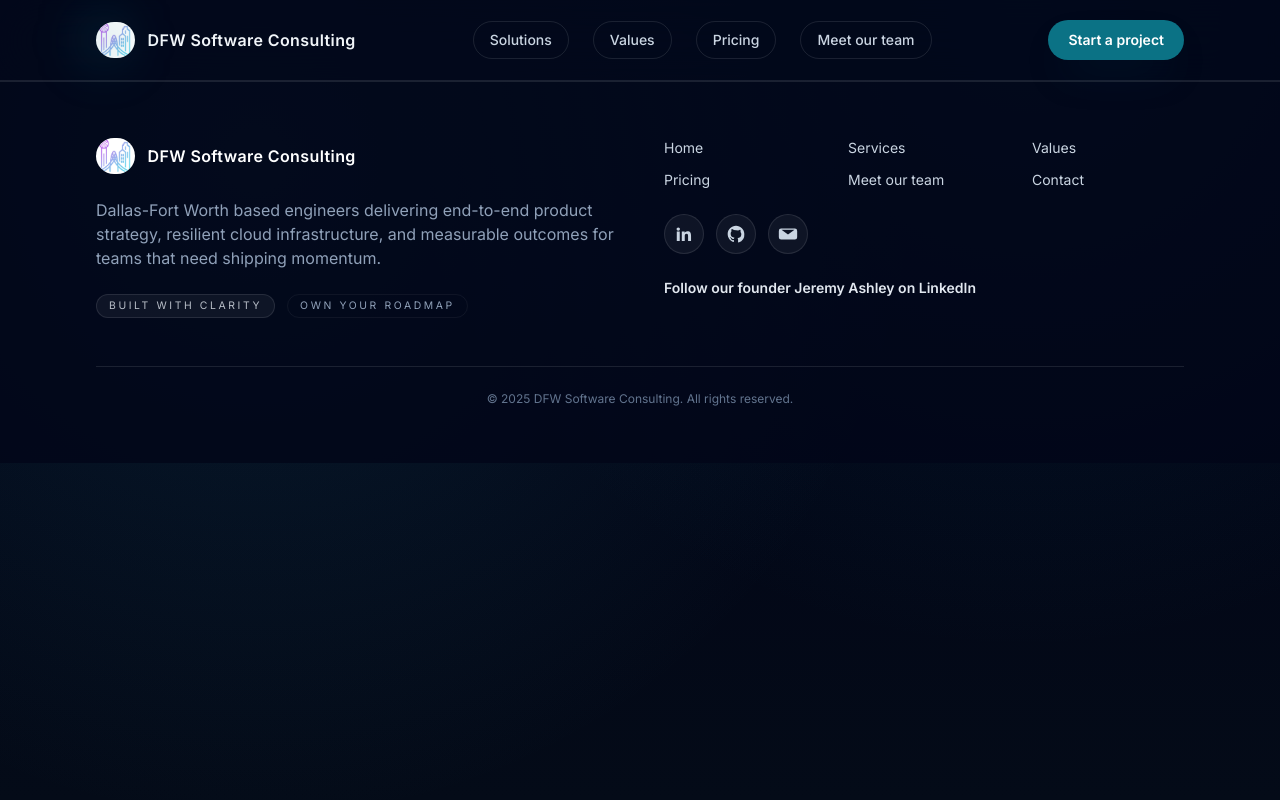
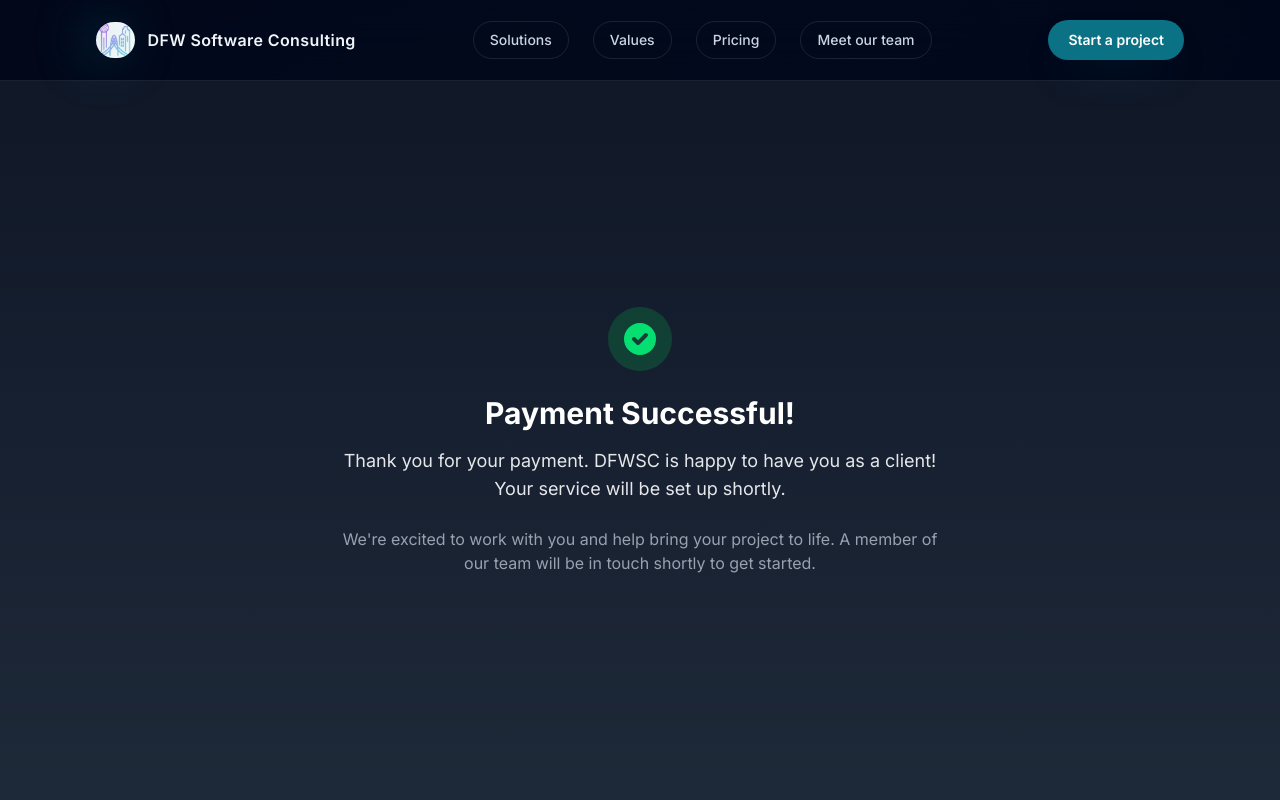
Before and after one commit to DFW-Software-Consulting/dfwsc2.0, a React (Vite) app in the folder front/: page /payment-success in a window 1280 px wide. Shown: the top 800 px of the page. Built offline with nearby package versions, Linux system fonts and the light colour scheme.

Commit message:
Add Payment Success page and route for successful payment confirmation

```diff
--- a/front/src/App.jsx
+++ b/front/src/App.jsx
@@ -6,6 +6,7 @@ import Home from './pages/Home.jsx'
 import Pricing from './pages/Pricing.jsx'
 import Team from './pages/Team.jsx'
 import OnboardClient from "./pages/OnboardClient";
+import PaymentSuccess from "./pages/PaymentSuccess";
 
 
 
@@ -20,6 +21,7 @@ export default function App() {
             <Route path="/pricing" element={<Pricing />} />
             <Route path="/team" element={<Team />} />
             <Route path="/onboard" element={<OnboardClient />} />
+            <Route path="/payment-success" element={<PaymentSuccess />} />
           </Routes>
         </main>
         <Footer />
--- /dev/null
+++ b/front/src/pages/PaymentSuccess.jsx
@@ -0,0 +1,26 @@
+import { useEffect } from 'react';
+
+export default function PaymentSuccess() {
+  useEffect(() => {
+    document.title = "Payment Successful - DFW Software Consulting";
+  }, []);
+
+  return (
+    <div className="min-h-[90vh] flex items-center justify-center bg-gradient-to-b from-gray-900 to-gray-800">
+      <div className="text-center max-w-2xl mx-auto px-6">
+        <div className="w-16 h-16 mx-auto mb-6 flex items-center justify-center rounded-full bg-green-500/20">
+          <svg xmlns="http://www.w3.org/2000/svg" className="h-10 w-10 text-green-400" viewBox="0 0 20 20" fill="currentColor">
+            <path fillRule="evenodd" d="M10 18a8 8 0 100-16 8 8 0 000 16zm3.707-9.293a1 1 0 00-1.414-1.414L9 10.586 7.707 9.293a1 1 0 00-1.414 1.414l2 2a1 1 0 001.414 0l4-4z" clipRule="evenodd" />
+          </svg>
+        </div>
+        <h1 className="text-3xl font-bold text-white mb-4">Payment Successful!</h1>
+        <p className="text-gray-200 text-lg mb-6">
+          Thank you for your payment. DFWSC is happy to have you as a client! Your service will be set up shortly.
+        </p>
+        <p className="text-gray-400">
+          We're excited to work with you and help bring your project to life. A member of our team will be in touch shortly to get started.
+        </p>
+      </div>
+    </div>
+  );
+}
```
